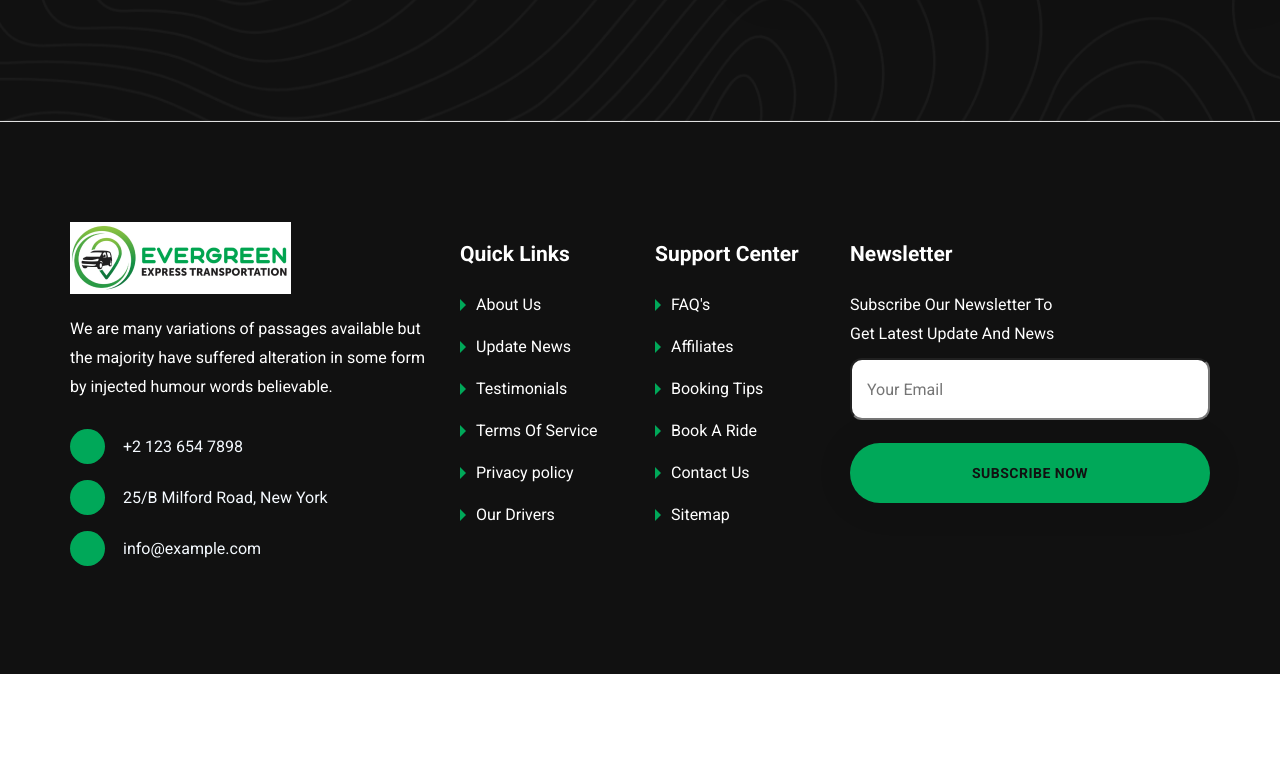
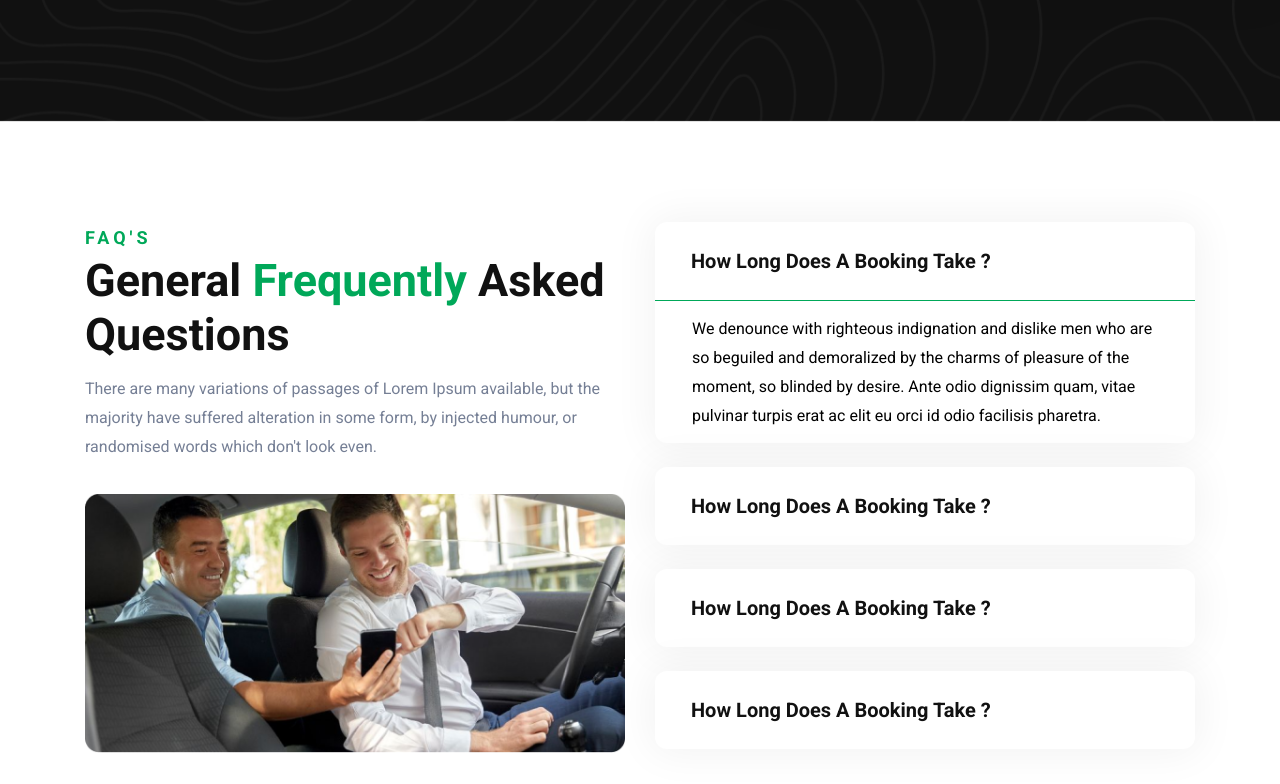
Before and after one commit to jhonatanfo/evergreen, a plain HTML site: page index.html in a window 1280 px wide. Shown: the part 8576-9360 px from the top of the page. Before the commit the page ends 9250 px from the top, so only its background shows below. Drawn offline with nearby package versions, Linux system fonts and the light colour scheme; files that its build step writes are made by us from their sources.

Commit message:
feat secoes faq

```diff
--- a/content/css/style.css
+++ b/content/css/style.css
@@ -1036,6 +1036,97 @@ body {
   margin: 0;
 }
 
+.faq {
+  padding: 100px 0;
+}
+
+.faq h3 {
+  font-style: normal;
+  font-weight: 700;
+  font-size: 18px;
+  line-height: 32px;
+  /* identical to box height, or 180% */
+  letter-spacing: 4px;
+  text-transform: uppercase;
+  color: #00a859;
+  margin: 0px 0 0 0;
+}
+.faq h2 {
+  font-style: normal;
+  font-weight: 700;
+  font-size: 45px;
+  line-height: 54px;
+  /* or 120% */
+  text-transform: capitalize;
+  color: #111111;
+  margin: 0 0 12px 0;
+}
+.faq h2 span {
+  color: #00a859;
+}
+.faq p {
+  font-style: normal;
+  font-weight: 400;
+  font-size: 16px;
+  line-height: 29px;
+  /* or 180% */
+  display: flex;
+  align-items: center;
+  color: #757f95;
+  margin-bottom: 32px;
+}
+.faq img.faq-destaque {
+  width: 100%;
+}
+
+.faq .card {
+  width: 100%;
+  height: auto;
+  background: #ffffff;
+  box-shadow: 0px 0px 40px 5px rgba(0, 0, 0, 0.05);
+  border-radius: 12px;
+  margin-bottom: 24px;
+}
+
+.faq .card .card-header {
+  font-style: normal;
+  font-weight: 700;
+  font-size: 20px;
+  line-height: 24px;
+  /* identical to box height, or 120% */
+  color: #111111;
+  height: 78px;
+  padding: 27px 30px 0 36px;
+}
+
+.faq .card .card-header a {
+  text-decoration: none;
+  color: #00a859;
+}
+
+.faq .card .card-header a.card-link.collapsed {
+  color: #111111;
+}
+
+.faq .card .collapse {
+  font-style: normal;
+  font-weight: 400;
+  font-size: 16px;
+  line-height: 29px;
+  /* or 180% */
+  color: #000000;
+  border-top: 1px solid #00a859;
+  padding: 13px 37px;
+}
+
+.video {
+  padding: 0 0 100px 0;
+}
+
+.video img {
+  width: 100%;
+}
+
 /**********************************/
 /**********************************/
 /**********************************/
--- a/index.html
+++ b/index.html
@@ -677,6 +677,100 @@
       </div>
     </section>
 
+    <section class="faq">
+      <div class="container">
+        <div class="col-sm-12 col-md-6 col-xs-12">
+          <h3>Faq's</h3>
+          <h2>General <span>frequently</span> asked questions</h2>
+          <p>There are many variations of passages of Lorem Ipsum available, but the majority have suffered alteration
+            in some form,
+            by injected humour, or randomised words which don't look even.</p>
+          <img src="content/img/faq.png" class="faq-destaque">
+        </div>
+        <div class="col-sm-12 col-md-6 col-xs-12">
+          <div id="accordion">
+
+            <div class="card">
+              <div class="card-header">
+                <a class="collapsed card-link" data-toggle="collapse" href="#collapseTwo">
+                  How Long Does A Booking Take ?
+                </a>
+              </div>
+              <div id="collapseTwo" class="collapse in" data-parent="#accordion">
+                <div class="card-body">
+                  We denounce with righteous indignation and dislike men who are so beguiled and demoralized by the
+                  charms of pleasure of
+                  the moment, so blinded by desire. Ante odio dignissim quam, vitae pulvinar turpis erat ac elit eu orci
+                  id odio facilisis
+                  pharetra.
+                </div>
+              </div>
+            </div>
+
+            <div class="card">
+              <div class="card-header">
+                <a class="collapsed card-link" data-toggle="collapse" href="#collapseThree">
+                  How Long Does A Booking Take ?
+                </a>
+              </div>
+              <div id="collapseThree" class="collapse" data-parent="#accordion">
+                <div class="card-body">
+                  We denounce with righteous indignation and dislike men who are so beguiled and demoralized by the
+                  charms of pleasure of
+                  the moment, so blinded by desire. Ante odio dignissim quam, vitae pulvinar turpis erat ac elit eu orci
+                  id odio facilisis
+                  pharetra.
+                </div>
+              </div>
+            </div>
+
+            <div class="card">
+              <div class="card-header">
+                <a class="collapsed card-link" data-toggle="collapse" href="#collapse4">
+                  How Long Does A Booking Take ?
+                </a>
+              </div>
+              <div id="collapse4" class="collapse" data-parent="#accordion">
+                <div class="card-body">
+                  We denounce with righteous indignation and dislike men who are so beguiled and demoralized by the
+                  charms of pleasure of
+                  the moment, so blinded by desire. Ante odio dignissim quam, vitae pulvinar turpis erat ac elit eu orci
+                  id odio facilisis
+                  pharetra.
+                </div>
+              </div>
+            </div>
+
+            <div class="card">
+              <div class="card-header">
+                <a class="collapsed card-link" data-toggle="collapse" href="#collapse5">
+                  How Long Does A Booking Take ?
+                </a>
+              </div>
+              <div id="collapse5" class="collapse" data-parent="#accordion">
+                <div class="card-body">
+                  We denounce with righteous indignation and dislike men who are so beguiled and demoralized by the
+                  charms of pleasure of
+                  the moment, so blinded by desire. Ante odio dignissim quam, vitae pulvinar turpis erat ac elit eu orci
+                  id odio facilisis
+                  pharetra.
+                </div>
+              </div>
+            </div>
+
+          </div>
+        </div>
+      </div>
+    </section>
+
+    <section class="video">
+      <div class="container">
+        <div class="col-sm-12 col-md-12 col-xs-12">
+          <img src="content/img/video.png" alt="">
+        </div>
+      </div>
+    </section>
+
 
     <footer>
       <div class="container">
```
Also changed, not shown: content/img/faq.png (added), content/img/video.png (added).
